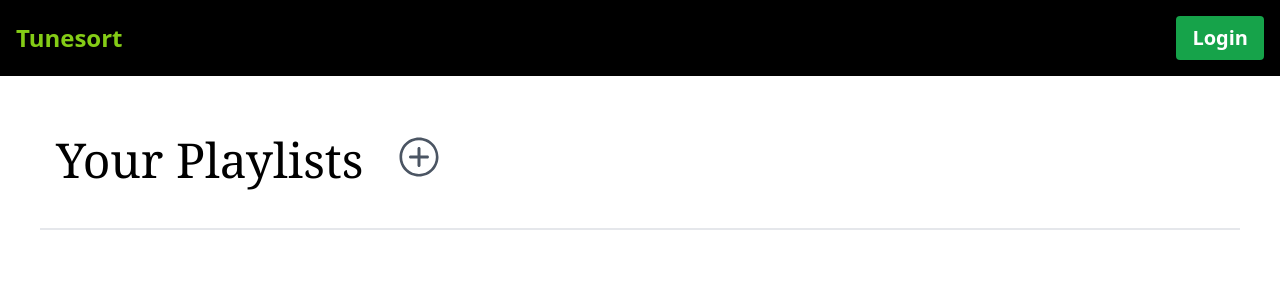
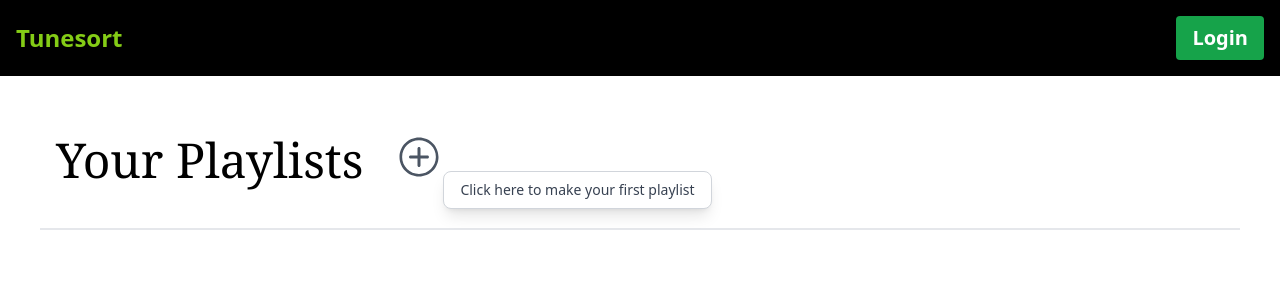
Before and after one commit to shalforb/T3A2-tunesort, a React (Vite) app in the folder T3A2-B-tunesort-client/: page /userhome in a window 1280 px wide. Shown: the top 300 px of the page. Built offline with nearby package versions, Linux system fonts and the light colour scheme.

Commit message:
fix fade pop up

```diff
--- a/T3A2-B-tunesort-client/src/pages/UserHome.jsx
+++ b/T3A2-B-tunesort-client/src/pages/UserHome.jsx
@@ -80,10 +80,11 @@ function UserHome() {
                                 <IoIosAddCircleOutline />
                             </Button>
                             {playlists.length === 0 && (
-                                <div className="absolute top-0 left-16 transform translate-y-full bg-white text-gray-700 border border-gray-300 rounded-lg px-4 py-2 shadow-lg z-10 transition-opacity duration-500 opacity-0 hover:opacity-100 whitespace-nowrap">
+                                <div className="absolute top-0 left-16 transform translate-y-full bg-white text-gray-700 border border-gray-300 rounded-lg px-4 py-2 shadow-lg z-10 transition-opacity duration-500 opacity-100 whitespace-nowrap fade-in">
                                     <p className="text-sm">Click here to make your first playlist</p>
                                 </div>
                             )}
+
                         </div>
                         {isFormVisible && (
                             <form onSubmit={handleSubmit} className="ml-4 flex items-center">
```
